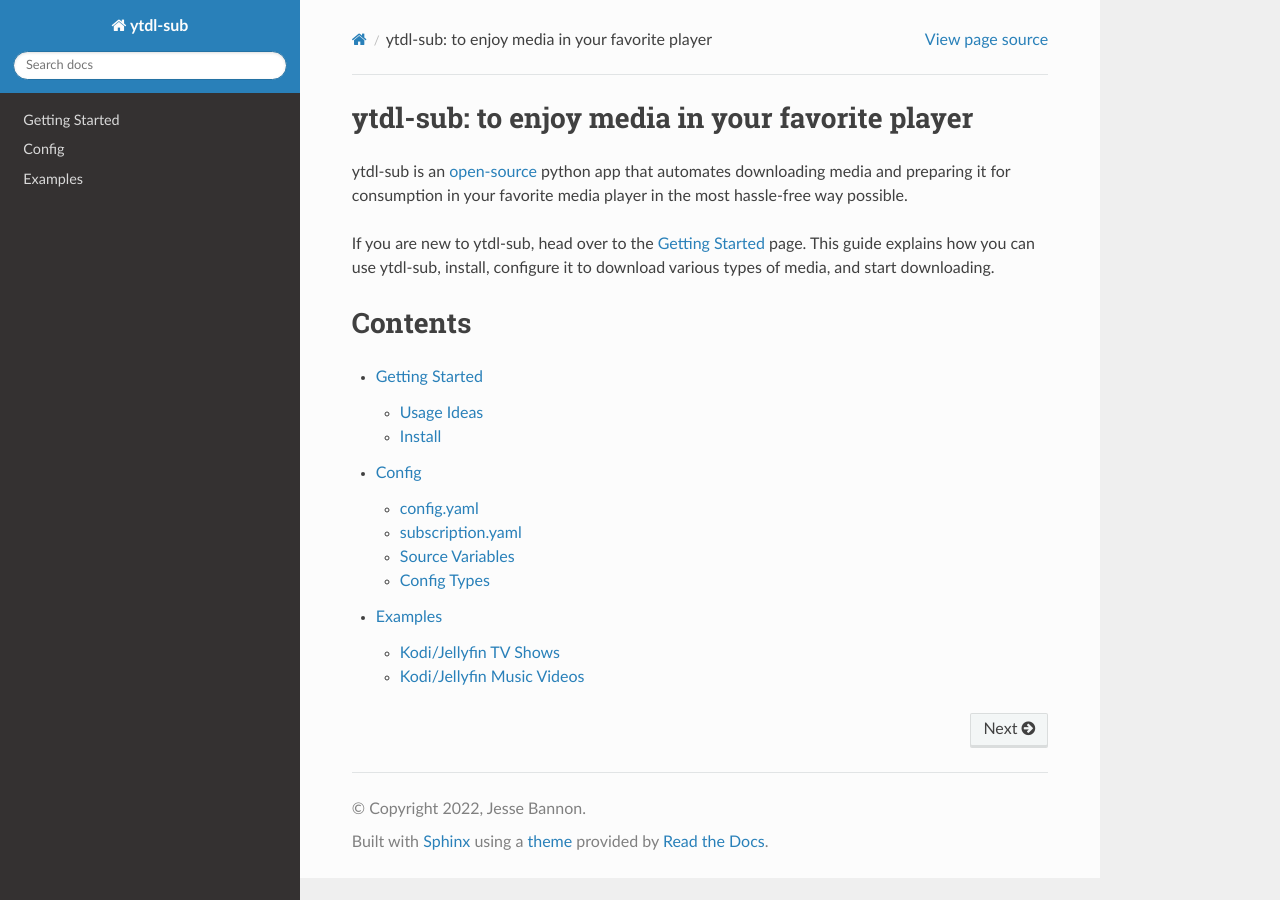
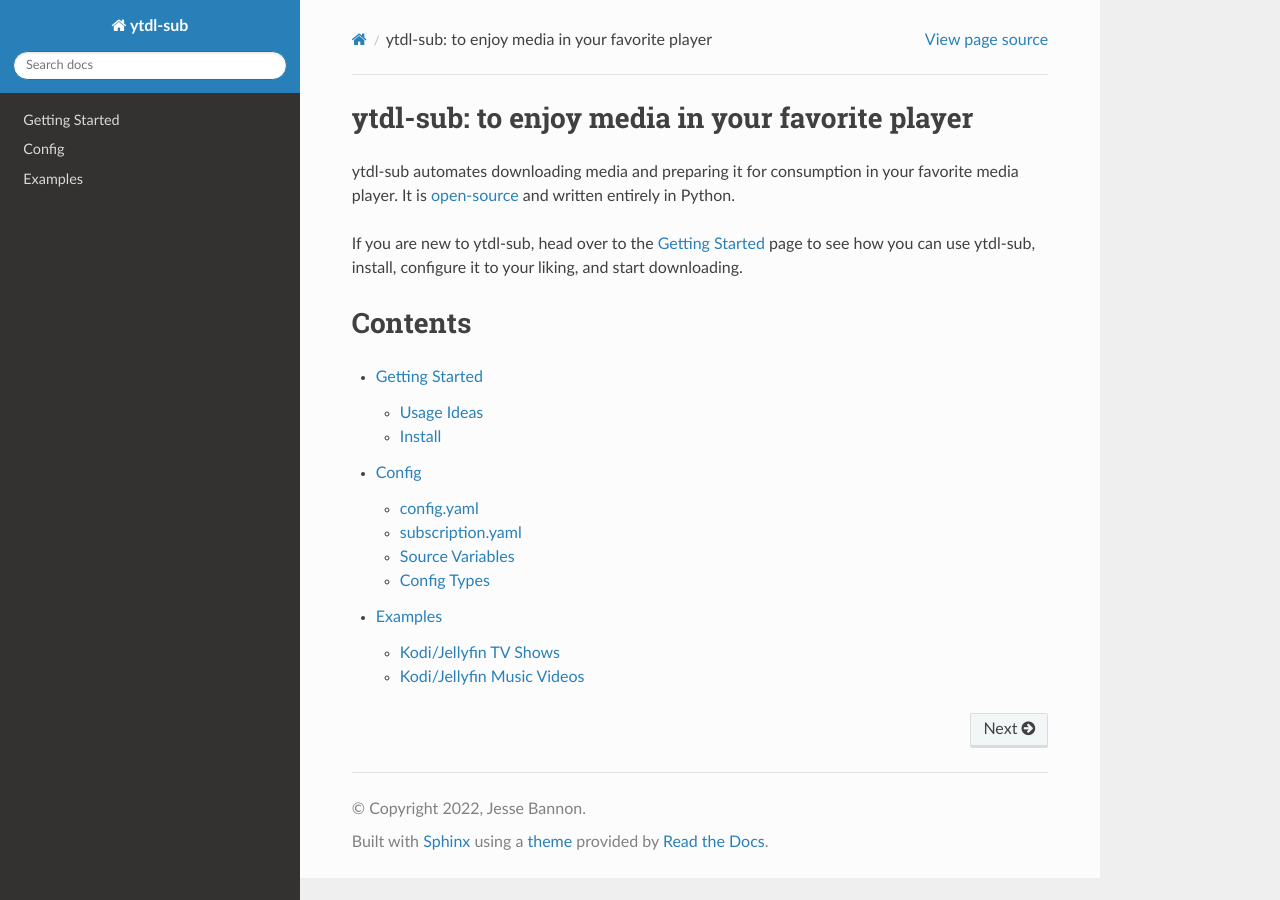
Before and after one commit to jmbannon/ytdl-sub, a Sphinx documentation site: the page built from docs/index.rst, in a window 1280 px wide. Built offline with Sphinx 7.4.7 and the Read the Docs theme 2.0.0, drawn with Linux system fonts in a browser that asks for light colours.

```diff
--- a/docs/index.rst
+++ b/docs/index.rst
@@ -1,15 +1,15 @@
 ytdl-sub: to enjoy media in your favorite player
 ================================================
 
-ytdl-sub is an `open-source <https://github.com/jmbannon/ytdl-sub>`_
-python app that automates downloading media and preparing it for
-consumption in your favorite media player in the most hassle-free way
-possible.
+ytdl-sub automates downloading media and preparing it for
+consumption in your favorite media player. It is
+`open-source <https://github.com/jmbannon/ytdl-sub>`_
+and written entirely in Python.
 
 If you are new to ytdl-sub, head over to the
 :doc:`Getting Started <getting_started>`
-page. This guide explains how you can use ytdl-sub, install, configure it to download
-various types of media, and start downloading.
+page to see how you can use ytdl-sub, install, configure it
+to your liking, and start downloading.
 
 Contents
 ========
```
Also changed, not shown: README.md (+3 -22 lines).
